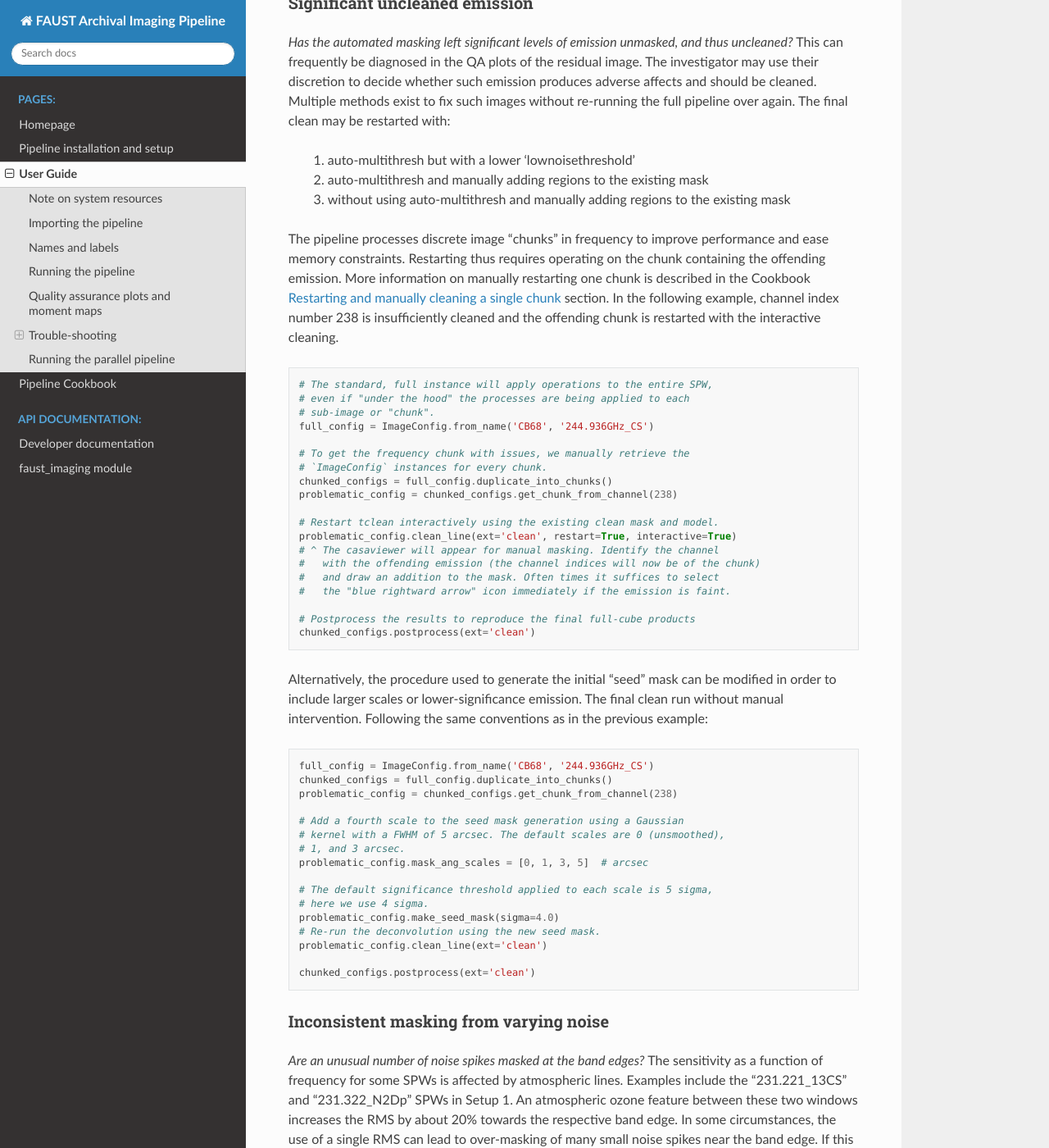
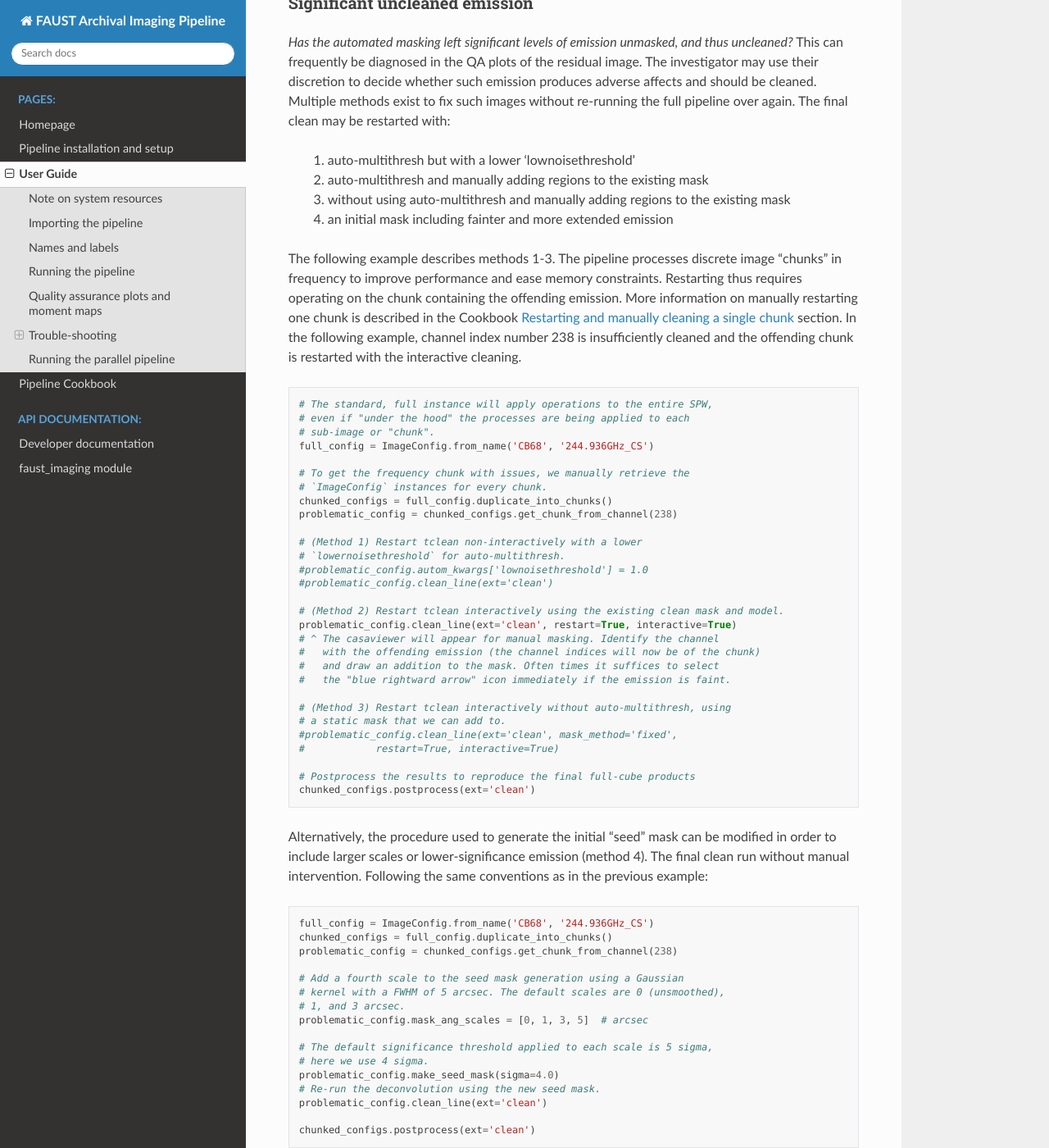
Before and after one commit to autocorr/faust_line_imaging, a Sphinx documentation site: the page built from docs/source/userguide.rst, in a window 1280 px wide and 1400 px high, scrolled down 6074 px. Shown: the whole window at 82% size. Built offline with Sphinx 7.4.7 and the Read the Docs theme 2.0.0, drawn with Linux system fonts in a browser that asks for light colours.

Commit message:
Doc updates

```diff
--- a/docs/source/userguide.rst
+++ b/docs/source/userguide.rst
@@ -273,13 +273,15 @@ final clean may be restarted with:
    #. auto-multithresh and manually adding regions to the existing mask
    #. without using auto-multithresh and manually adding regions to the
       existing mask
+   #. an initial mask including fainter and more extended emission
 
-The pipeline processes discrete image "chunks" in frequency to improve
-performance and ease memory constraints.  Restarting thus requires operating on
-the chunk containing the offending emission.  More information on manually
-restarting one chunk is described in the Cookbook :any:`Restarting one chunk`
-section.  In the following example, channel index number 238 is insufficiently
-cleaned and the offending chunk is restarted with the interactive cleaning.
+The following example describes methods 1-3.  The pipeline processes discrete
+image "chunks" in frequency to improve performance and ease memory constraints.
+Restarting thus requires operating on the chunk containing the offending
+emission.  More information on manually restarting one chunk is described in
+the Cookbook :any:`Restarting one chunk` section.  In the following example,
+channel index number 238 is insufficiently cleaned and the offending chunk is
+restarted with the interactive cleaning.
 
 .. code-block:: python
 
@@ -293,20 +295,30 @@ cleaned and the offending chunk is restarted with the interactive cleaning.
    chunked_configs = full_config.duplicate_into_chunks()
    problematic_config = chunked_configs.get_chunk_from_channel(238)
 
-   # Restart tclean interactively using the existing clean mask and model.
+   # (Method 1) Restart tclean non-interactively with a lower
+   # `lowernoisethreshold` for auto-multithresh.
+   #problematic_config.autom_kwargs['lownoisethreshold'] = 1.0
+   #problematic_config.clean_line(ext='clean')
+
+   # (Method 2) Restart tclean interactively using the existing clean mask and model.
    problematic_config.clean_line(ext='clean', restart=True, interactive=True)
    # ^ The casaviewer will appear for manual masking. Identify the channel
    #   with the offending emission (the channel indices will now be of the chunk)
    #   and draw an addition to the mask. Often times it suffices to select
    #   the "blue rightward arrow" icon immediately if the emission is faint.
 
+   # (Method 3) Restart tclean interactively without auto-multithresh, using
+   # a static mask that we can add to.
+   #problematic_config.clean_line(ext='clean', mask_method='fixed',
+   #            restart=True, interactive=True)
+
    # Postprocess the results to reproduce the final full-cube products
    chunked_configs.postprocess(ext='clean')
 
 Alternatively, the procedure used to generate the initial "seed" mask can be
-modified in order to include larger scales or lower-significance emission. The
-final clean run without manual intervention. Following the same conventions as
-in the previous example:
+modified in order to include larger scales or lower-significance emission
+(method 4). The final clean run without manual intervention. Following the same
+conventions as in the previous example:
 
 .. code-block:: python
 
```
